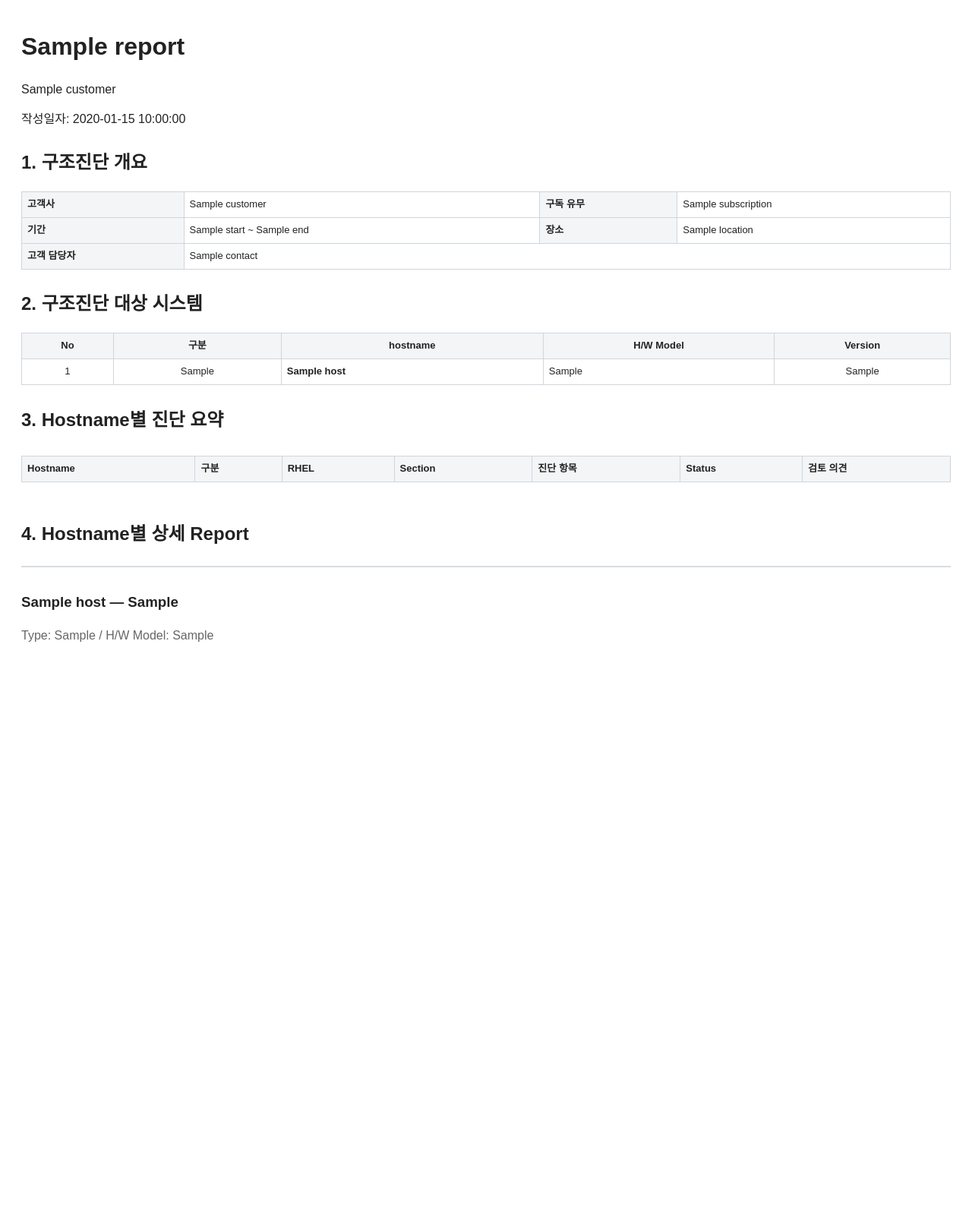
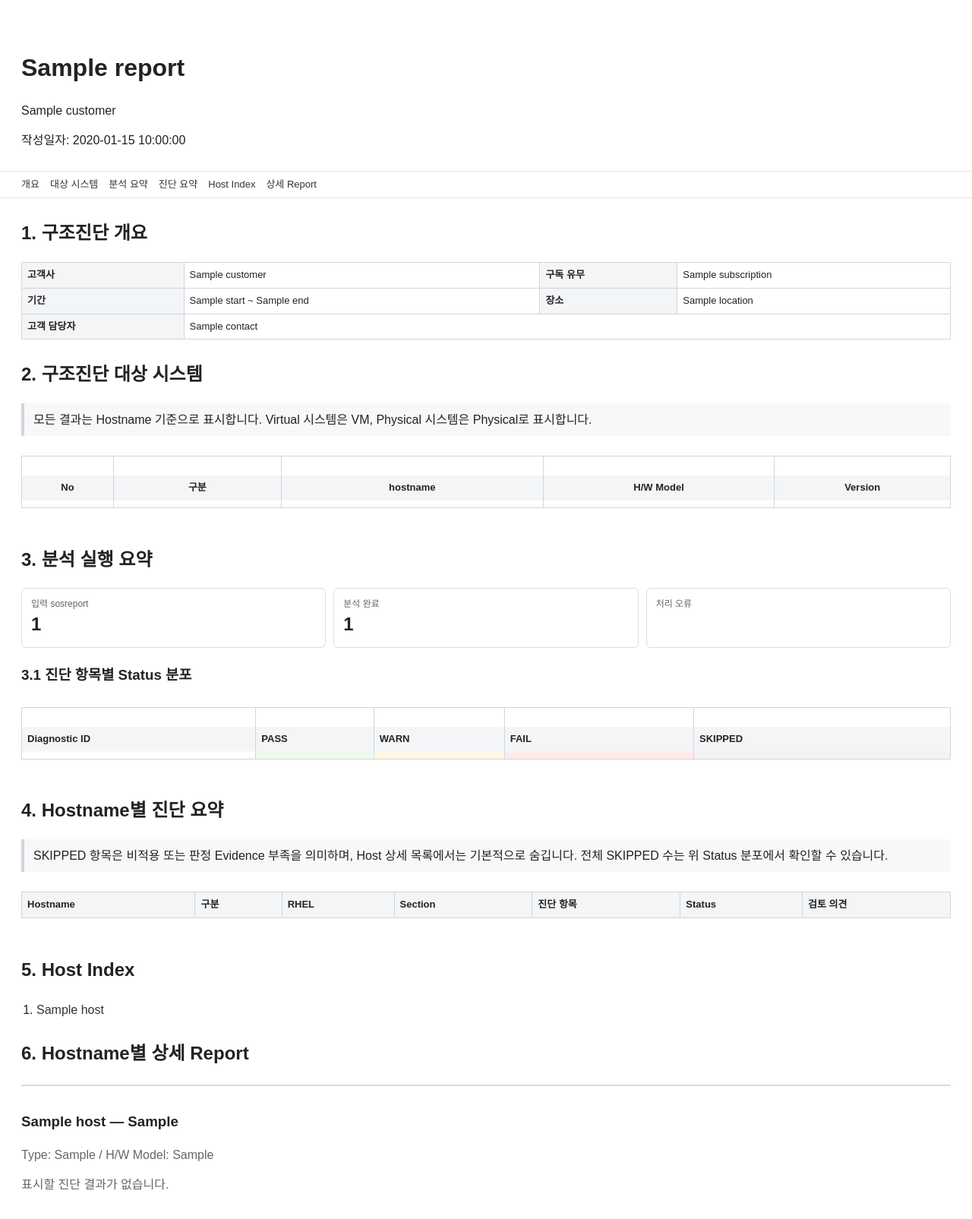
Before and after one commit to mjs0000/html, a Python web app: template templates/html/report.html.j2 in a window 1280 px wide. Shown: the whole page at 76% size. Before the commit the page ends 845 px from the top, so only its background shows below. Run offline with Jinja, Linux system fonts and the light colour scheme; the template is opened without the code that fills it: most values are stand-ins (such as "Sample title", 1, 10 or a date in 2020); lists and menus that the app fills with data are empty.

Commit message:
feat: add scalable corpus summary to HTML report

```diff
--- a/templates/html/report.html.j2
+++ b/templates/html/report.html.j2
@@ -2,26 +2,51 @@
 <html lang="ko">
 <head>
   <meta charset="utf-8">
+  <meta name="viewport" content="width=device-width, initial-scale=1">
   <title>{{ metadata.report.title }}</title>
   <style>
-    body { font-family: Arial, sans-serif; margin: 28px; color: #222; line-height: 1.45; }
+    :root { color-scheme: light; }
+    body { font-family: Arial, sans-serif; margin: 0; color: #222; line-height: 1.45; background: #fff; }
+    main, header { max-width: 1500px; margin: 0 auto; padding: 0 28px; }
+    header { padding-top: 28px; padding-bottom: 12px; }
     h1, h2, h3, h4 { margin-top: 1.2em; }
+    nav { position: sticky; top: 0; z-index: 10; background: #fff; border-top: 1px solid #e1e5e9; border-bottom: 1px solid #e1e5e9; padding: 8px 28px; }
+    nav .inner { max-width: 1500px; margin: 0 auto; display: flex; flex-wrap: wrap; gap: 14px; }
+    nav a { color: #333; text-decoration: none; font-size: 13px; }
     table { width: 100%; border-collapse: collapse; margin: 10px 0 22px; font-size: 13px; }
     th, td { border: 1px solid #cfd6dd; padding: 7px; text-align: left; vertical-align: top; }
-    th { background: #f3f5f7; }
+    th { background: #f3f5f7; position: sticky; top: 35px; z-index: 2; }
     code { white-space: pre-wrap; word-break: break-all; }
     .status { font-weight: 700; }
     .PASS { background: #eef8ef; }
     .WARN { background: #fff8e5; }
     .FAIL { background: #fdecec; }
     .SKIPPED { background: #f3f3f3; }
-    .host-detail { margin: 24px 0 34px; padding-top: 10px; border-top: 2px solid #d8dde3; }
+    .host-detail { margin: 24px 0 34px; padding-top: 10px; border-top: 2px solid #d8dde3; scroll-margin-top: 60px; }
     .diagnostic { margin: 14px 0 24px; }
     .muted { color: #666; }
     .target-systems th, .target-systems td { text-align: center; }
     .target-systems td:nth-child(3), .target-systems td:nth-child(4) { text-align: left; }
     .wide { overflow-x: auto; }
     details { margin: 8px 0; }
+    .cards { display: grid; grid-template-columns: repeat(auto-fit, minmax(150px, 1fr)); gap: 10px; margin: 12px 0 20px; }
+    .card { border: 1px solid #d8dde3; border-radius: 6px; padding: 12px; }
+    .card .label { color: #666; font-size: 12px; }
+    .card .value { font-size: 24px; font-weight: 700; }
+    .host-index { columns: 3 260px; column-gap: 24px; padding-left: 20px; }
+    .host-index li { break-inside: avoid; margin: 3px 0; }
+    .host-index a { color: #333; text-decoration: none; }
+    .section-note { background: #f7f8fa; border-left: 4px solid #cfd6dd; padding: 10px 12px; }
+    .error-box { border: 1px solid #e0b4b4; background: #fff6f6; padding: 10px 12px; margin: 8px 0; }
+    @media print {
+      nav { display: none; }
+      body { margin: 0; }
+      main, header { max-width: none; padding: 0 12mm; }
+      th { position: static; }
+      details { display: block; }
+      details > summary { font-weight: 700; }
+      .host-detail { page-break-before: auto; }
+    }
   </style>
 </head>
 <body>
@@ -31,6 +56,18 @@
     {% if metadata.report.report_date %}<p>작성일자: {{ metadata.report.report_date }}</p>{% endif %}
   </header>
 
+  <nav>
+    <div class="inner">
+      <a href="#overview">개요</a>
+      <a href="#inventory">대상 시스템</a>
+      {% if run_summary %}<a href="#run-summary">분석 요약</a>{% endif %}
+      <a href="#diagnostic-summary">진단 요약</a>
+      <a href="#host-index">Host Index</a>
+      <a href="#details">상세 Report</a>
+    </div>
+  </nav>
+
+  <main>
     <section id="overview">
       <h2>1. 구조진단 개요</h2>
       <table>
@@ -42,6 +79,8 @@
 
     <section id="inventory">
       <h2>2. 구조진단 대상 시스템</h2>
+      <p class="section-note">모든 결과는 Hostname 기준으로 표시합니다. Virtual 시스템은 VM, Physical 시스템은 Physical로 표시합니다.</p>
+      <div class="wide">
         <table class="target-systems">
           <tr><th>No</th><th>구분</th><th>hostname</th><th>H/W Model</th><th>Version</th></tr>
           {% for host in hosts %}
@@ -54,10 +93,48 @@
           </tr>
           {% endfor %}
         </table>
+      </div>
     </section>
 
-  <section id="summary">
-    <h2>3. Hostname별 진단 요약</h2>
+    {% if run_summary %}
+    <section id="run-summary">
+      <h2>3. 분석 실행 요약</h2>
+      <div class="cards">
+        <div class="card"><div class="label">입력 sosreport</div><div class="value">{{ run_summary.source_count }}</div></div>
+        <div class="card"><div class="label">분석 완료</div><div class="value">{{ run_summary.analyzed_count }}</div></div>
+        <div class="card"><div class="label">처리 오류</div><div class="value">{{ run_summary.error_count }}</div></div>
+      </div>
+
+      {% if run_summary.status_distribution %}
+      <h3>3.1 진단 항목별 Status 분포</h3>
+      <div class="wide">
+        <table>
+          <tr><th>Diagnostic ID</th><th>PASS</th><th>WARN</th><th>FAIL</th><th>SKIPPED</th></tr>
+          {% for diagnostic_id, counts in run_summary.status_distribution.items() %}
+          <tr>
+            <td><strong>{{ diagnostic_id }}</strong></td>
+            <td class="PASS">{{ counts.get('PASS', 0) }}</td>
+            <td class="WARN">{{ counts.get('WARN', 0) }}</td>
+            <td class="FAIL">{{ counts.get('FAIL', 0) }}</td>
+            <td class="SKIPPED">{{ counts.get('SKIPPED', 0) }}</td>
+          </tr>
+          {% endfor %}
+        </table>
+      </div>
+      {% endif %}
+
+      {% if run_summary.errors %}
+      <h3>3.2 처리 오류</h3>
+      {% for error in run_summary.errors %}
+      <div class="error-box"><strong>{{ error.source }}</strong><br><code>{{ error.error }}</code></div>
+      {% endfor %}
+      {% endif %}
+    </section>
+    {% endif %}
+
+    <section id="diagnostic-summary">
+      <h2>{% if run_summary %}4{% else %}3{% endif %}. Hostname별 진단 요약</h2>
+      <p class="section-note">SKIPPED 항목은 비적용 또는 판정 Evidence 부족을 의미하며, Host 상세 목록에서는 기본적으로 숨깁니다. 전체 SKIPPED 수는 위 Status 분포에서 확인할 수 있습니다.</p>
       <div class="wide">
         <table>
           <tr><th>Hostname</th><th>구분</th><th>RHEL</th><th>Section</th><th>진단 항목</th><th>Status</th><th>검토 의견</th></tr>
@@ -65,8 +142,8 @@
             {% for item in host.diagnostics %}
               {% if item.include_in_report and item.status != 'SKIPPED' %}
               <tr class="{{ item.status }}">
-              <td><strong>{{ host.hostname }}</strong></td>
-              <td>{{ host.system_type or '-' }}</td>
+                <td><a href="#host-{{ host.hostname|replace(' ', '-') }}"><strong>{{ host.hostname }}</strong></a></td>
+                <td>{% if host.system_type and host.system_type|lower == 'virtual' %}VM{% elif host.system_type and host.system_type|lower == 'physical' %}Physical{% else %}{{ host.system_type or '-' }}{% endif %}</td>
                 <td>{{ host.os_version or '-' }}</td>
                 <td>{{ item.section }}</td>
                 <td>{{ item.title }}</td>
@@ -80,17 +157,30 @@
       </div>
     </section>
 
+    <section id="host-index">
+      <h2>{% if run_summary %}5{% else %}4{% endif %}. Host Index</h2>
+      <ol class="host-index">
+        {% for host in hosts %}
+        <li><a href="#host-{{ host.hostname|replace(' ', '-') }}">{{ host.hostname }}</a></li>
+        {% endfor %}
+      </ol>
+    </section>
+
     <section id="details">
-    <h2>4. Hostname별 상세 Report</h2>
+      <h2>{% if run_summary %}6{% else %}5{% endif %}. Hostname별 상세 Report</h2>
       {% for host in hosts %}
-      <section class="host-detail">
+        <section class="host-detail" id="host-{{ host.hostname|replace(' ', '-') }}">
           <h3>{{ host.hostname }}{% if host.os_version %} — {{ host.os_version }}{% endif %}</h3>
-        <p class="muted">Type: {{ host.system_type or '-' }} / H/W Model: {{ host.hardware_model or '-' }}</p>
+          <p class="muted">Type: {% if host.system_type and host.system_type|lower == 'virtual' %}VM{% elif host.system_type and host.system_type|lower == 'physical' %}Physical{% else %}{{ host.system_type or '-' }}{% endif %} / H/W Model: {{ host.hardware_model or '-' }}</p>
+
+          {% set ns = namespace(reportable=0) %}
+          {% for item in host.diagnostics %}{% if item.include_in_report and item.status != 'SKIPPED' %}{% set ns.reportable = ns.reportable + 1 %}{% endif %}{% endfor %}
+          {% if ns.reportable == 0 %}<p class="muted">표시할 진단 결과가 없습니다.</p>{% endif %}
 
           {% for item in host.diagnostics %}
             {% if item.include_in_report and item.status != 'SKIPPED' %}
             <article class="diagnostic">
-            <h4>{{ item.section }}. {{ item.title }} — <span class="status">{{ item.status }}</span></h4>
+              <h4>{{ item.section }}. {{ item.title }} — <span class="status {{ item.status }}">{{ item.status }}</span></h4>
               {% if item.summary %}<p>{{ item.summary }}</p>{% endif %}
 
               {% if item.findings %}
@@ -148,5 +238,6 @@
         </section>
       {% endfor %}
     </section>
+  </main>
 </body>
 </html>
```
Lines whose indentation alone changed are shown as unchanged.
